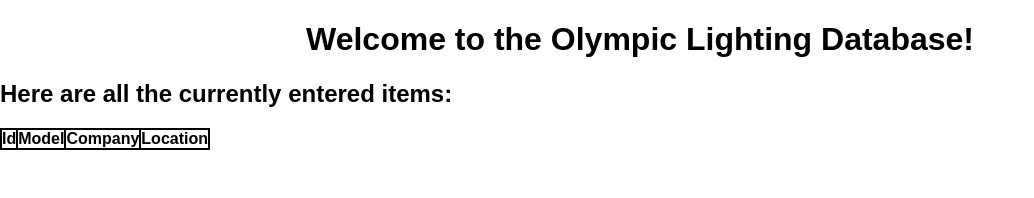
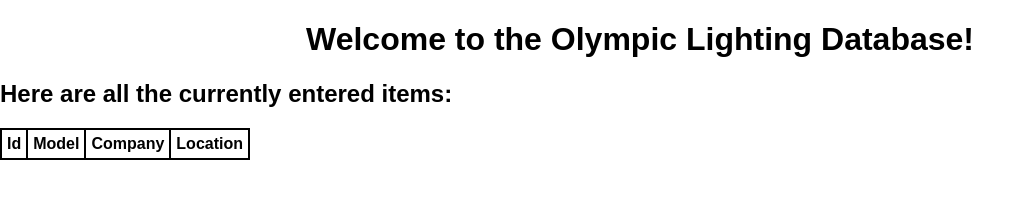
Before and after one commit to TheatreKnitter/lighting, a website: page public/index.html in a window 1280 px wide. Shown: the whole page, without its empty margins (0-1034 px from the left). Drawn offline with nearby package versions, Linux system fonts and the light colour scheme; no server answers.

Commit message:
my last attempt alone before I give up...

```diff
--- a/public/normalise.css
+++ b/public/normalise.css
@@ -423,5 +423,5 @@ table {
 
 td,
 th {
-  padding: 0;
+  padding: 2;
 }
```
